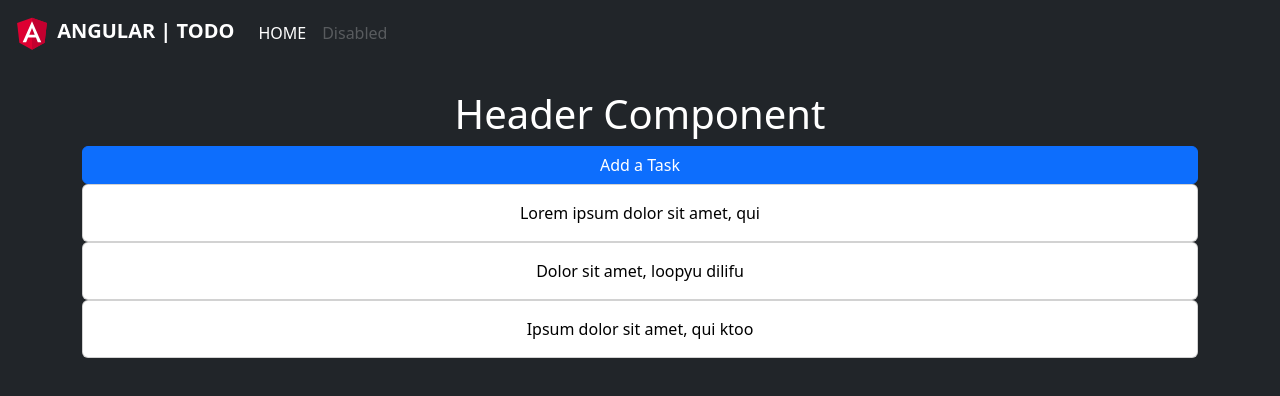
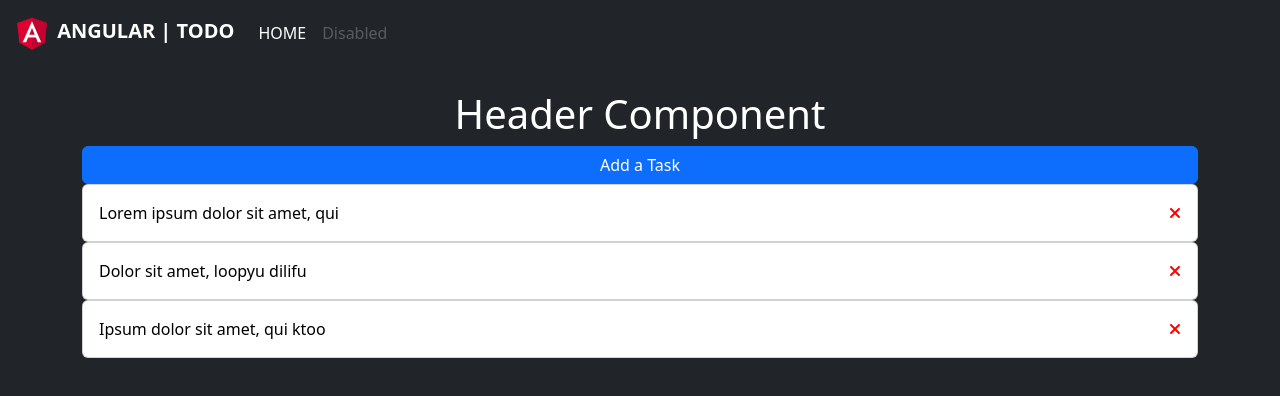
Before and after one commit to Ant1s0c1al/todo-webapp, an Angular app in the folder angular-todo-app/: page / in a window 1280 px wide. Shown: the top 396 px of the page. Built offline with nearby package versions, Linux system fonts and the light colour scheme.

Commit message:
build: added fontawesome free icons dependency using faTimes (x) icon

```diff
--- a/angular-todo-app/package.json
+++ b/angular-todo-app/package.json
@@ -18,6 +18,11 @@
     "@angular/platform-browser": "^14.2.0",
     "@angular/platform-browser-dynamic": "^14.2.0",
     "@angular/router": "^14.2.0",
+    "@fortawesome/angular-fontawesome": "^0.11.1",
+    "@fortawesome/fontawesome-svg-core": "^6.1.1",
+    "@fortawesome/free-brands-svg-icons": "^6.1.1",
+    "@fortawesome/free-regular-svg-icons": "^6.1.1",
+    "@fortawesome/free-solid-svg-icons": "^6.1.1",
     "bootstrap": "^5.2.2",
     "rxjs": "~7.5.0",
     "tslib": "^2.3.0",
--- a/angular-todo-app/src/app/app.module.ts
+++ b/angular-todo-app/src/app/app.module.ts
@@ -8,6 +8,7 @@ import { HeaderComponent } from './components/header/header.component';
 import { BtnComponent } from './components/btn/btn.component';
 import { TodosComponent } from './components/todos/todos.component';
 import { TodoItemComponent } from './components/todo-item/todo-item.component';
+import { FontAwesomeModule } from '@fortawesome/angular-fontawesome';
 
 @NgModule({
   declarations: [
@@ -20,7 +21,8 @@ import { TodoItemComponent } from './components/todo-item/todo-item.component';
   ],
   imports: [
     BrowserModule,
-    AppRoutingModule
+    AppRoutingModule,
+    FontAwesomeModule
   ],
   providers: [],
   bootstrap: [AppComponent]
--- a/angular-todo-app/src/app/components/todo-item/todo-item.component.html
+++ b/angular-todo-app/src/app/components/todo-item/todo-item.component.html
@@ -2,8 +2,9 @@
   <div class="">
 
     <div class="card">
-      <div class="card-body text-black">
+      <div class="card-body text-black d-flex justify-content-between">
         {{ todo.text }}
+        <fa-icon [ngStyle]="{'color':'red'}" [icon]="faTimes"></fa-icon>
       </div>
     </div>
 
--- a/angular-todo-app/src/app/components/todo-item/todo-item.component.ts
+++ b/angular-todo-app/src/app/components/todo-item/todo-item.component.ts
@@ -1,4 +1,5 @@
 import { Component, OnInit, Input } from '@angular/core';
+import { faTimes } from '@fortawesome/free-solid-svg-icons';
 import { Todo } from '../../Todo';
 
 @Component({
@@ -8,6 +9,7 @@ import { Todo } from '../../Todo';
 })
 export class TodoItemComponent implements OnInit {
   @Input() todo: Todo;
+  faTimes = faTimes;
 
   constructor() { }
 
```
Also changed, not shown: 1 other file (tests, documents, lock files or other folders).
